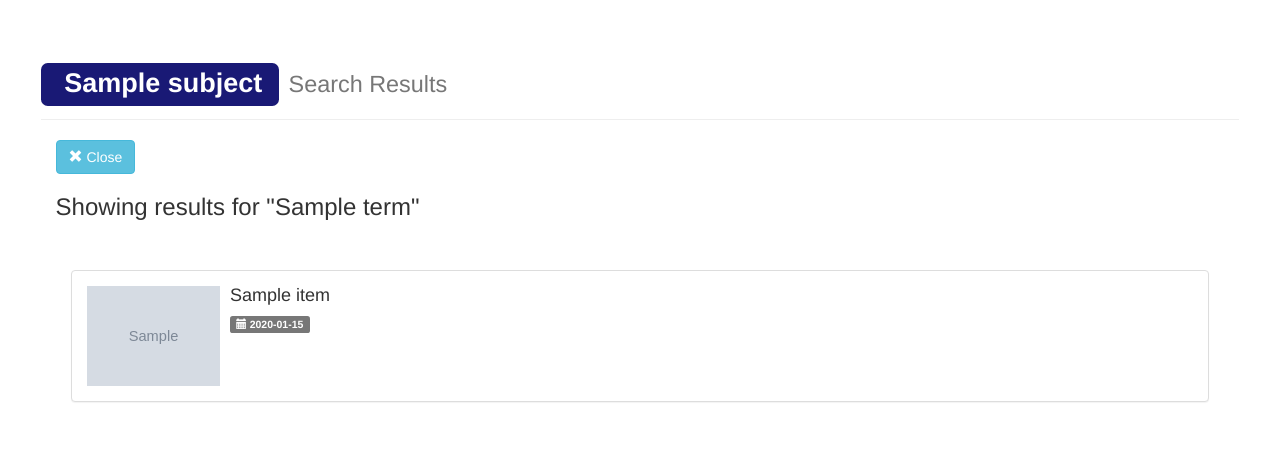
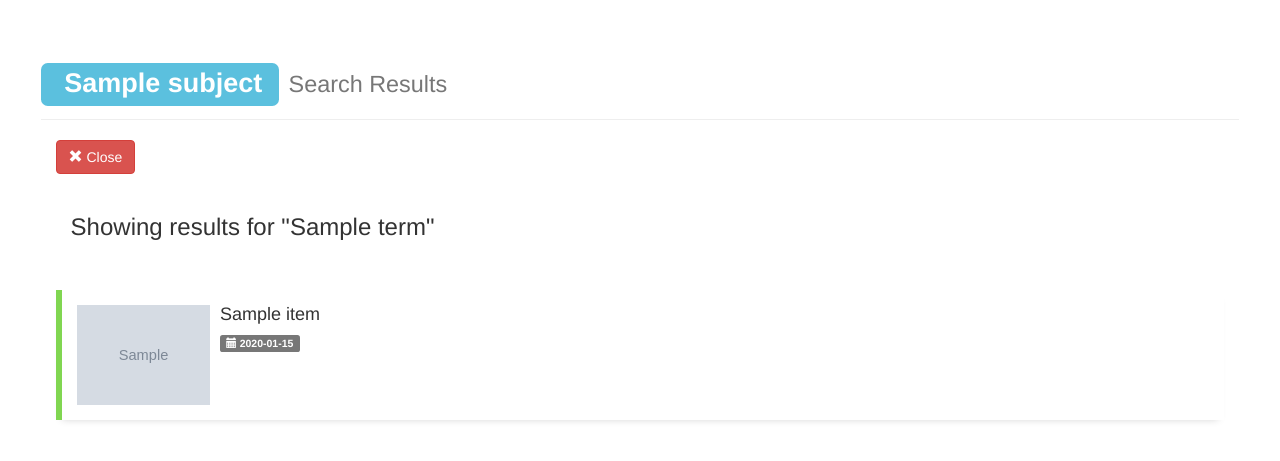
Before and after one commit to IoannisCleary/Press, a Django app: template press/templates/rssSearcher/list.html in a window 1280 px wide. Shown: the part 52-513 px from the top of the page. Run offline with Django 3.2, Linux system fonts and the light colour scheme; tables that the repository leaves empty hold one stand-in row (values such as "Sample post"); the template is opened without the code that fills it: values that come from a table or form of the project are taken from there, most other values are stand-ins (such as "Sample title", 1, 10 or a date in 2020); grey boxes marked "Sample" are stand-in pictures; some libraries are stand-ins or nearby versions.

Commit message:
Added new design to entries on the page
Main list entry colours  : blue or yellow
Results list entry colour: green and yellow

```diff
--- a/press/templates/base.html
+++ b/press/templates/base.html
@@ -18,6 +18,52 @@
 	</script>
 	{% block extra_head %}{% endblock %}
         <title>RSS Searcher - {% block title %}{% endblock %}</title>
+	<!-- Source : http://bootsnipp.com/snippets/featured/simple-card-alerts -->
+	<style>
+
+	.notice {
+    padding: 15px;
+    background-color: white;
+    border-left: 6px solid #7f7f84;
+    margin-bottom: 10px;
+    -webkit-box-shadow: 0 5px 8px -6px rgba(0,0,0,.2);
+       -moz-box-shadow: 0 5px 8px -6px rgba(0,0,0,.2);
+            box-shadow: 0 5px 8px -6px rgba(0,0,0,.2);
+}
+.notice-sm {
+    padding: 10px;
+    font-size: 80%;
+}
+.notice-lg {
+    padding: 35px;
+    font-size: large;
+}
+.notice-success {
+    border-color: #80D651;
+}
+.notice-success>strong {
+    color: #80D651;
+}
+.notice-info {
+    border-color: #45ABCD;
+}
+.notice-info>strong {
+    color: #45ABCD;
+}
+.notice-warning {
+    border-color: #FEAF20;
+}
+.notice-warning>strong {
+    color: #FEAF20;
+}
+.notice-danger {
+    border-color: #d73814;
+}
+.notice-danger>strong {
+    color: #d73814;
+}
+
+	</style>
     </head>
 
     <body>
@@ -50,7 +96,7 @@
 
 	<div class="container-fluid" style="margin-left:2%;margin-right:2%">
 		<div class="page-header">
-			<h1><span class="label label-primary" style="background-color:#191975;border-color:#000066">&nbsp;{% block page_title %}{% endblock %}</span> <small>{% block small_title %}{% endblock %}</small></h1>
+			<h1><span class="label label-info" >&nbsp;{% block page_title %}{% endblock %}</span> <small>{% block small_title %}{% endblock %}</small></h1>
 		</div>
 
         <div class="container-fluid">
--- a/press/templates/rssSearcher/list.html
+++ b/press/templates/rssSearcher/list.html
@@ -4,17 +4,23 @@
 {% block page_title %}{{subject}}{% endblock %}
 {% block small_title %}Search Results{% endblock %}
 {% block extra_head %}
+
 {% endblock %}
 {% block body_block %}
 
-		<a href="/rss/"type="button" class="btn btn-info"><span class="glyphicon glyphicon-remove"></span> Close</a>
-		</br>
-		 <h3 class=>Showing results for "{{term }}"</h3>
+		<a href="/rss/"type="button" class="btn btn-danger"><span class="glyphicon glyphicon-remove"></span> Close</a>
+		</br>	</br>
+		<div class="container-fluid">
+		 <h3>Showing results for "{{term }}"</h3>
+		 </div>
 		</br>
 		<!-- Image source : http://publicdomainvectors.org/en/free-clipart/Under-construction-vector-icon/8209.html-->
 		<!--<img src="{% static "images/underConstruction.png" %}" style="width: 20%"alt="Under Construction icon" /> -->
 </br>
+
+
   {% if items %}
+
 <!--<table class="table table-striped">
     <thead>
         <tr>
@@ -27,9 +33,10 @@
     <tbody >-->
 
 	{% for item in items %}
-	<div class="container-fluid">
-	<div class="panel panel-default" >
-  <div class="panel-body" role="button" data-toggle="collapse" href="#collapse{{item.id}}" aria-expanded="false" style="width:100%"aria-controls="collapse{{item.id}}">
+
+	   	<div class="container-fluid notice notice-success"role="button" data-toggle="collapse" href="#collapse{{item.id}}" aria-expanded="false" style="width:100%"aria-controls="collapse{{item.id}}">
+
+
   <div class="media">
   <div class="media-left">
     <a href="{{item.link}}">
@@ -45,17 +52,16 @@
 </h3>
   </div>
 
-</div>
+<div class="collapse" id="collapse{{item.id}}">
+  <div class="notice" style="background-color:#F8F8F8">
+   {% autoescape off %}  {{item.description}}    </br>{% endautoescape %}
 
-<div class="collapse" id="collapse{{item.id}}">
-  <div class="well">
-   {% autoescape off %}  {{item.description}}{% endautoescape %}
   </div>
-  <div class="panel panel-default">
-  <div class="panel-body" style="background-color:#E0E0E0 ;">
+	 <div class="notice notice-warning">
+
+
   <b>Source :</b> <a href="{{ item.link }}" data-toggle="tooltip" title="{{ item.link }}">{{item.link}}</a>
-  </div>
-</div>
+
 </div>
 </div>
 </br>
```
Also changed, not shown: press/templates/rssSearcher/home.html (+22 -10 lines).
